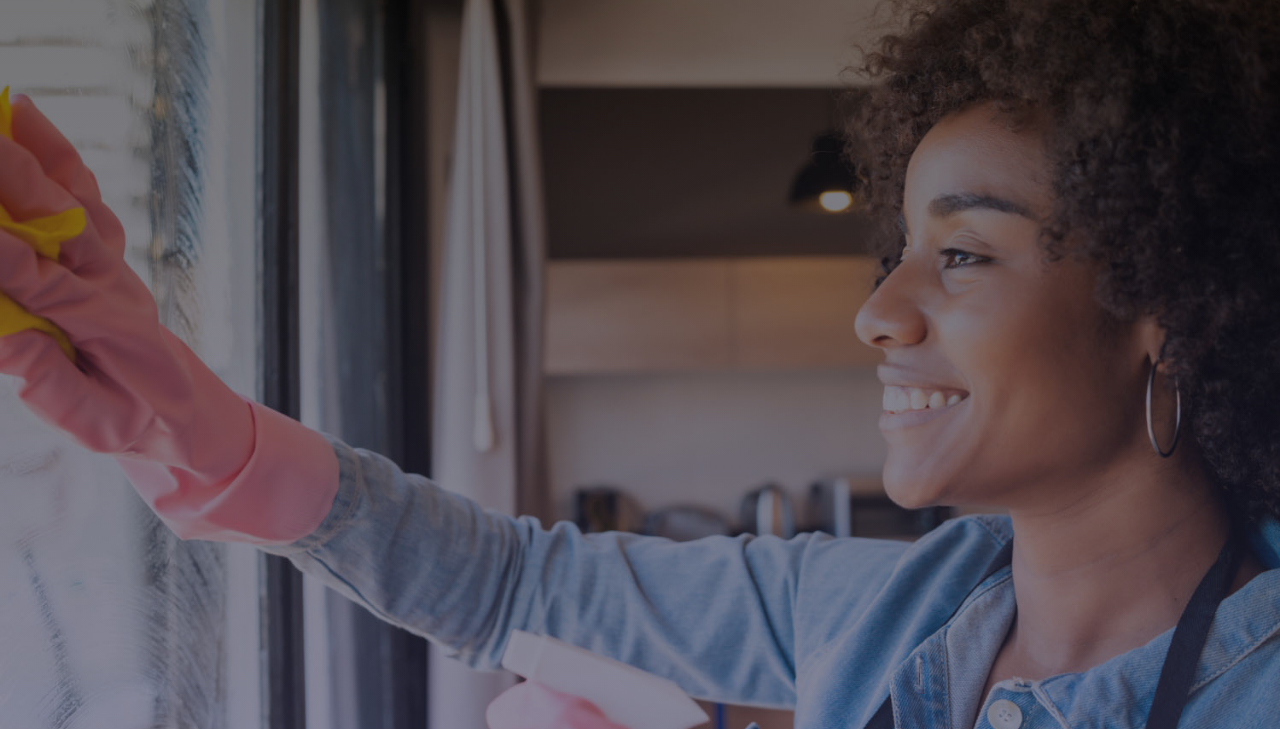
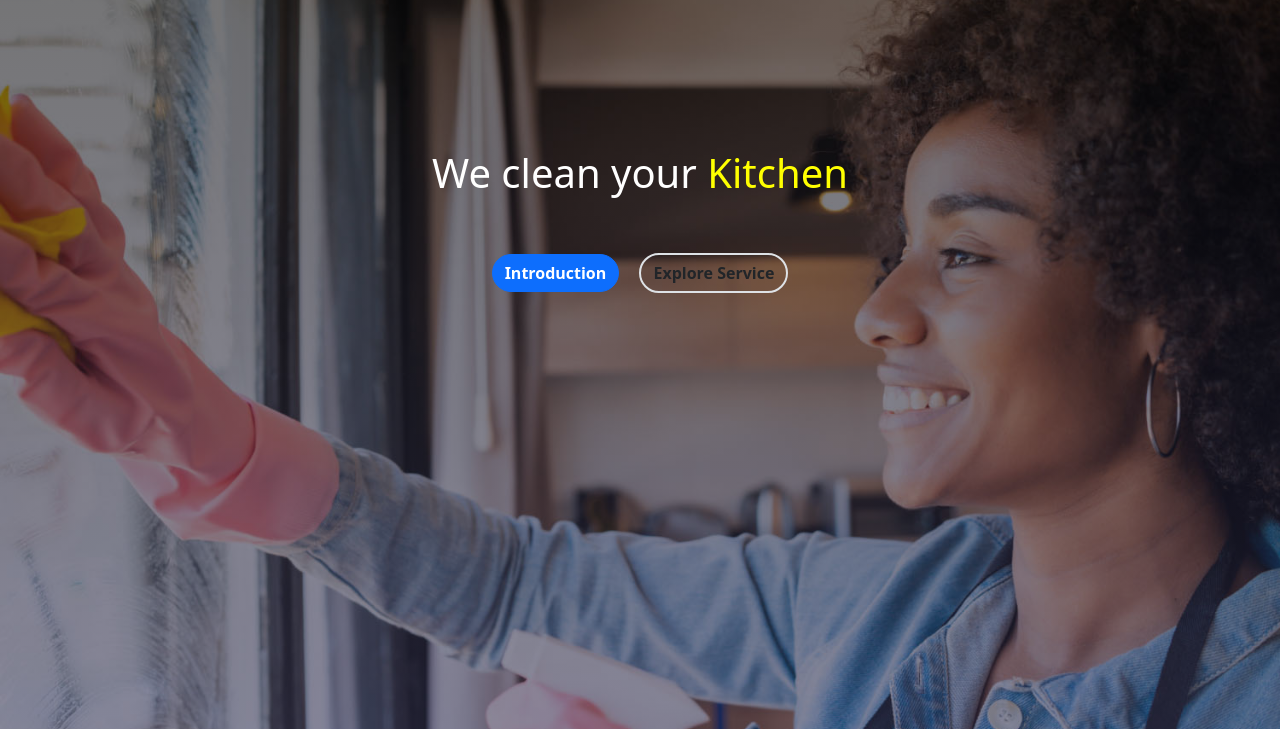
Before and after one commit to Ahmadou29/Templete_1, a plain HTML site: page index.html in a window 1280 px wide. Shown: the part 71-800 px from the top of the page. Drawn offline with nearby package versions, Linux system fonts and the light colour scheme.

Commit message:
ajout de la branch sec-main

```diff
--- a/index.html
+++ b/index.html
@@ -1,19 +1,24 @@
 <!doctype html>
 <html lang="en">
+
 <head>
   <meta charset="utf-8">
   <meta name="viewport" content="width=device-width, initial-scale=1">
-    <link href="https://cdn.jsdelivr.net/npm/bootstrap@5.0.2/dist/css/bootstrap.min.css" rel="stylesheet" integrity="sha384-EVSTQN3/azprG1Anm3QDgpJLIm9Nao0Yz1ztcQTwFspd3yD65VohhpuuCOmLASjC" crossorigin="anonymous">
+  <link href="https://cdn.jsdelivr.net/npm/bootstrap@5.0.2/dist/css/bootstrap.min.css" rel="stylesheet"
+    integrity="sha384-EVSTQN3/azprG1Anm3QDgpJLIm9Nao0Yz1ztcQTwFspd3yD65VohhpuuCOmLASjC" crossorigin="anonymous">
   <link rel="stylesheet" href="https://cdn.jsdelivr.net/npm/bootstrap-icons@1.11.3/font/bootstrap-icons.min.css">
   <link rel="stylesheet" href="style.css">
   <title>Hello, world!</title>
 </head>
+
 <body>
   <header>
     <nav class="navbar navbar-expand-lg bg-body-tertiary">
       <div class="container">
-        <a class="navbar-brand text-white" href="#"><img src="images/bubbles.png" alt="" class="img-fluid">Clean Work</a>
-        <button class="navbar-toggler" type="button" data-bs-toggle="collapse" data-bs-target="#navbarSupportedContent" aria-controls="navbarSupportedContent" aria-expanded="false" aria-label="Toggle navigation">
+        <a class="navbar-brand text-white" href="#"><img src="images/bubbles.png" alt="" class="img-fluid">Clean
+          Work</a>
+        <button class="navbar-toggler" type="button" data-bs-toggle="collapse" data-bs-target="#navbarSupportedContent"
+          aria-controls="navbarSupportedContent" aria-expanded="false" aria-label="Toggle navigation">
           <span class="navbar-toggler-icon"></span>
         </button>
         <div class="collapse navbar-collapse justify-content-end" id="navbarSupportedContent">
@@ -22,13 +27,16 @@
               <a class="nav-link text-white active" aria-current="page" href="#about">About Us</a>
             </li>
             <li class="nav-item dropdown">
-              <a class="nav-link dropdown-toggle text-white" href="#" role="button" data-bs-toggle="dropdown" aria-expanded="false">
+              <a class="nav-link dropdown-toggle text-white" href="#" role="button" data-bs-toggle="dropdown"
+                aria-expanded="false">
                 Page
               </a>
               <ul class="dropdown-menu">
                 <li><a class="dropdown-item" href="#">Action</a></li>
                 <li><a class="dropdown-item" href="#">Another action</a></li>
-                <li><hr class="dropdown-divider"></li>
+                <li>
+                  <hr class="dropdown-divider">
+                </li>
                 <li><a class="dropdown-item" href="#">Something else here</a></li>
               </ul>
             </li>
@@ -44,9 +52,20 @@
       </div>
     </nav>
 
-
+    <main class="container">
+      <div class="row py-5">
+        <div class="col-12 text-center py-5 mt-5 my-5 pt-5 text-white">
+            <h1>We clean your <span>Kitchen</span></h1>
+          <button type="button" class="btn btn-primary rounded-pill me-3 mt-5 fw-bold">Introduction</button>
+          <button type="button" class="btn border border-2 btn-transparant rounded-pill mt-5 fw-bold">Explore Service</button>
+        </div>
+      </div>
+    </main>
   </header>
   <!-- Option 1: Bootstrap Bundle with Popper -->
-    <script src="https://cdn.jsdelivr.net/npm/bootstrap@5.0.2/dist/js/bootstrap.bundle.min.js" integrity="sha384-MrcW6ZMFYlzcLA8Nl+NtUVF0sA7MsXsP1UyJoMp4YLEuNSfAP+JcXn/tWtIaxVXM" crossorigin="anonymous"></script>
+  <script src="https://cdn.jsdelivr.net/npm/bootstrap@5.0.2/dist/js/bootstrap.bundle.min.js"
+    integrity="sha384-MrcW6ZMFYlzcLA8Nl+NtUVF0sA7MsXsP1UyJoMp4YLEuNSfAP+JcXn/tWtIaxVXM"
+    crossorigin="anonymous"></script>
 </body>
+
 </html>
--- a/style.css
+++ b/style.css
@@ -10,3 +10,7 @@ header{
     background-repeat: no-repeat;
     height: 100vh;
 }
+
+span{
+    color: yellow;
+}
```
Lines whose indentation alone changed are shown as unchanged.
